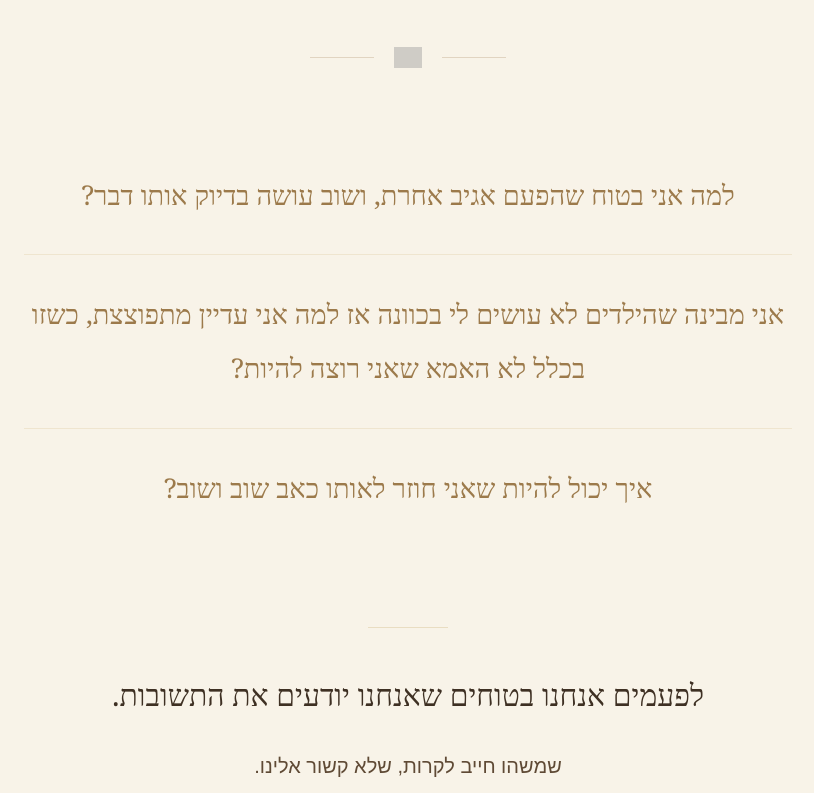
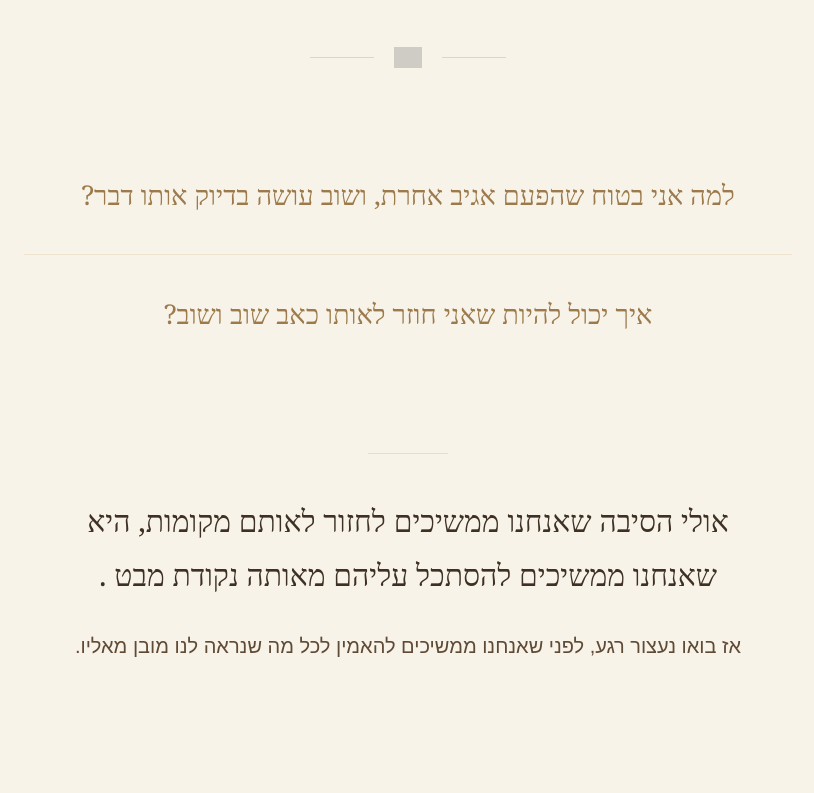
Before and after one commit to shahar27/shahar-landing, a Next.js app: page /defense-patterns-evening in a window 1280 px wide. Shown: the part 1420-2213 px from the top of the page, without its empty margins (232-1046 px from the left). Built offline with nearby package versions, Linux system fonts and the light colour scheme; grey boxes are pictures that could not be loaded.

Commit message:
Update defense patterns evening page copy

```diff
--- a/app/defense-patterns-evening/page.tsx
+++ b/app/defense-patterns-evening/page.tsx
@@ -96,7 +96,6 @@ export default function DefensePatternsEveningPage() {
           <div className="mt-16 max-w-3xl mx-auto">
             {[
               "למה אני בטוח שהפעם אגיב אחרת, ושוב עושה בדיוק אותו דבר?",
-              "אני מבינה שהילדים לא עושים לי בכוונה אז למה אני עדיין מתפוצצת, כשזו בכלל לא האמא שאני רוצה להיות?",
               "איך יכול להיות שאני חוזר לאותו כאב שוב ושוב?",
             ].map((question) => (
               <div key={question} className="py-8 border-b border-[#C8A86A]/20 last:border-b-0">
@@ -112,11 +111,13 @@ export default function DefensePatternsEveningPage() {
             <div className="h-px w-20 bg-[#C8A86A]/30 mx-auto mb-10" />
 
             <p className="text-2xl md:text-3xl font-serif leading-[1.8] text-[#3E3023]">
-              לפעמים אנחנו בטוחים שאנחנו יודעים את התשובות.
+              אולי הסיבה שאנחנו ממשיכים לחזור לאותם מקומות,
+              היא שאנחנו ממשיכים להסתכל עליהם מאותה נקודת מבט .
             </p>
 
             <p className="mt-6 text-xl leading-10 text-[#5F4A35]">
-              שמשהו חייב לקרות, שלא קשור אלינו.
+              אז בואו נעצור רגע,
+             לפני שאנחנו ממשיכים להאמין לכל מה שנראה לנו מובן מאליו.
             </p>
 
           </div>
```
